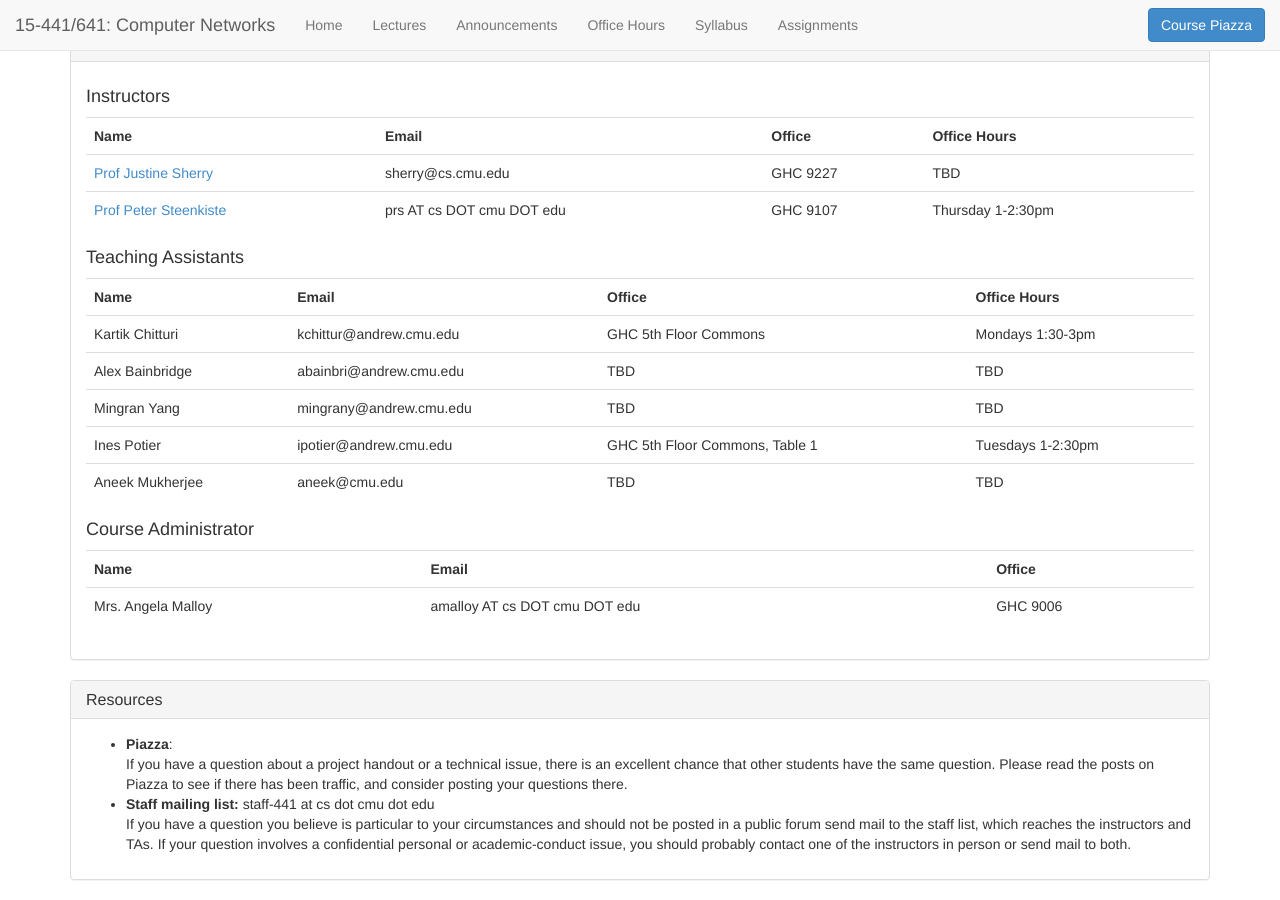
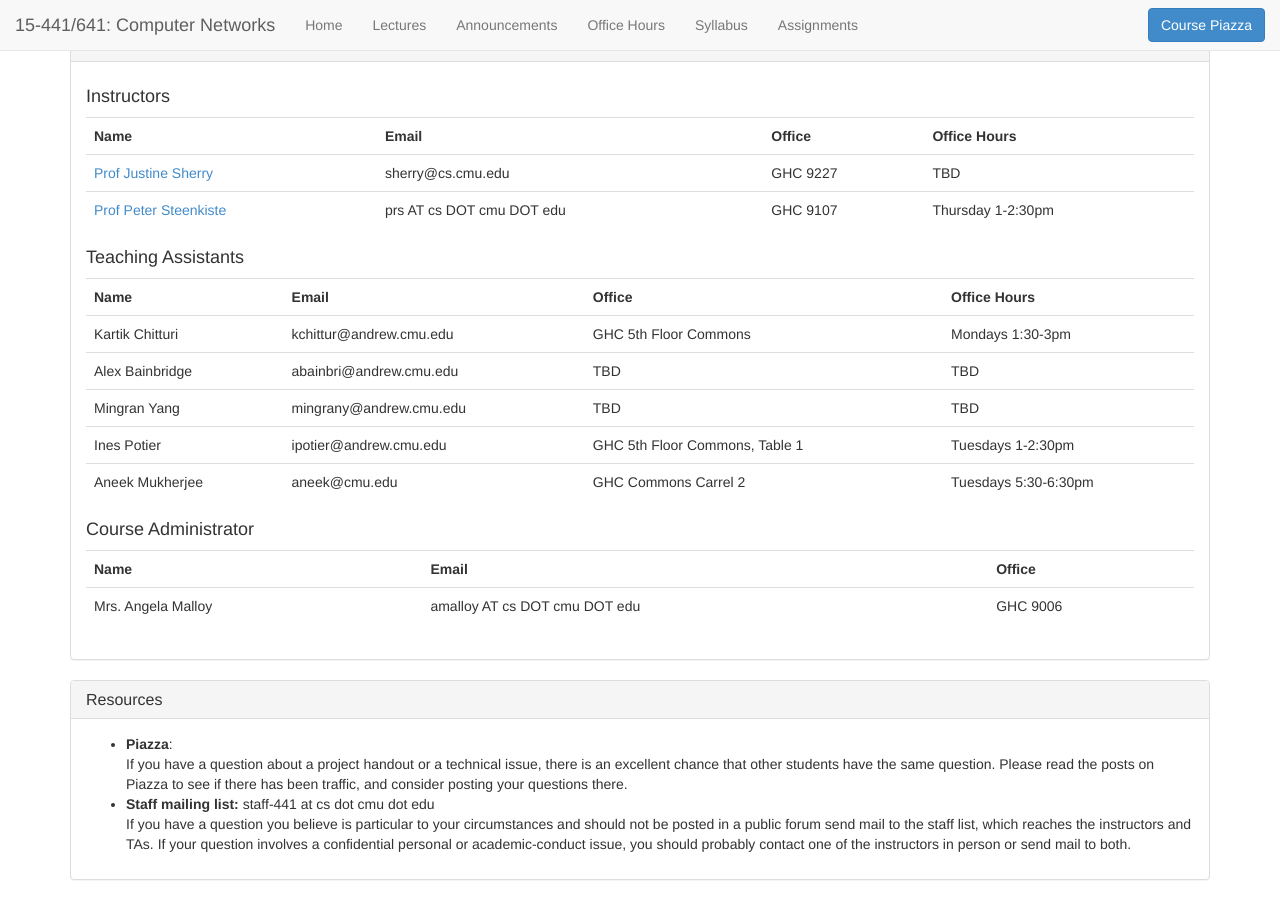
Before and after one commit to computer-networks/fa19, a Jekyll site: the page built from index.html, in a window 1280 px wide and 900 px high, scrolled down 794 px. Built offline with Jekyll 4.4.1, drawn with Linux system fonts in a browser that asks for light colours.

Commit message:
Update homepage with OH details

```diff
--- a/index.html
+++ b/index.html
@@ -126,8 +126,8 @@ title: 15-441/641 Fall 2019
      <tr>
       <td>Aneek Mukherjee</td>
       <td>aneek@cmu.edu</td>
-      <td>TBD</td>
-      <td>TBD</td>
+      <td>GHC Commons Carrel 2</td>
+      <td>Tuesdays 5:30-6:30pm</td>
     </tr>
 	</table>
 
```
